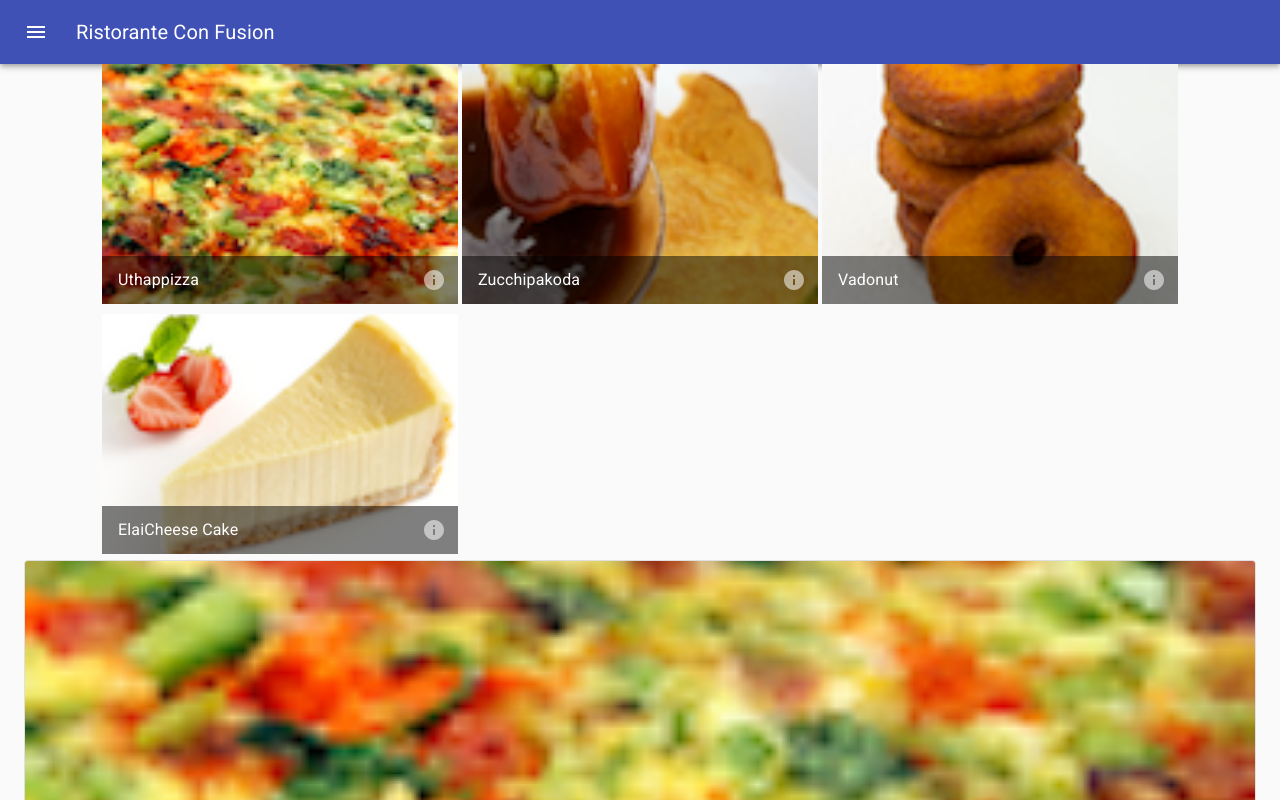
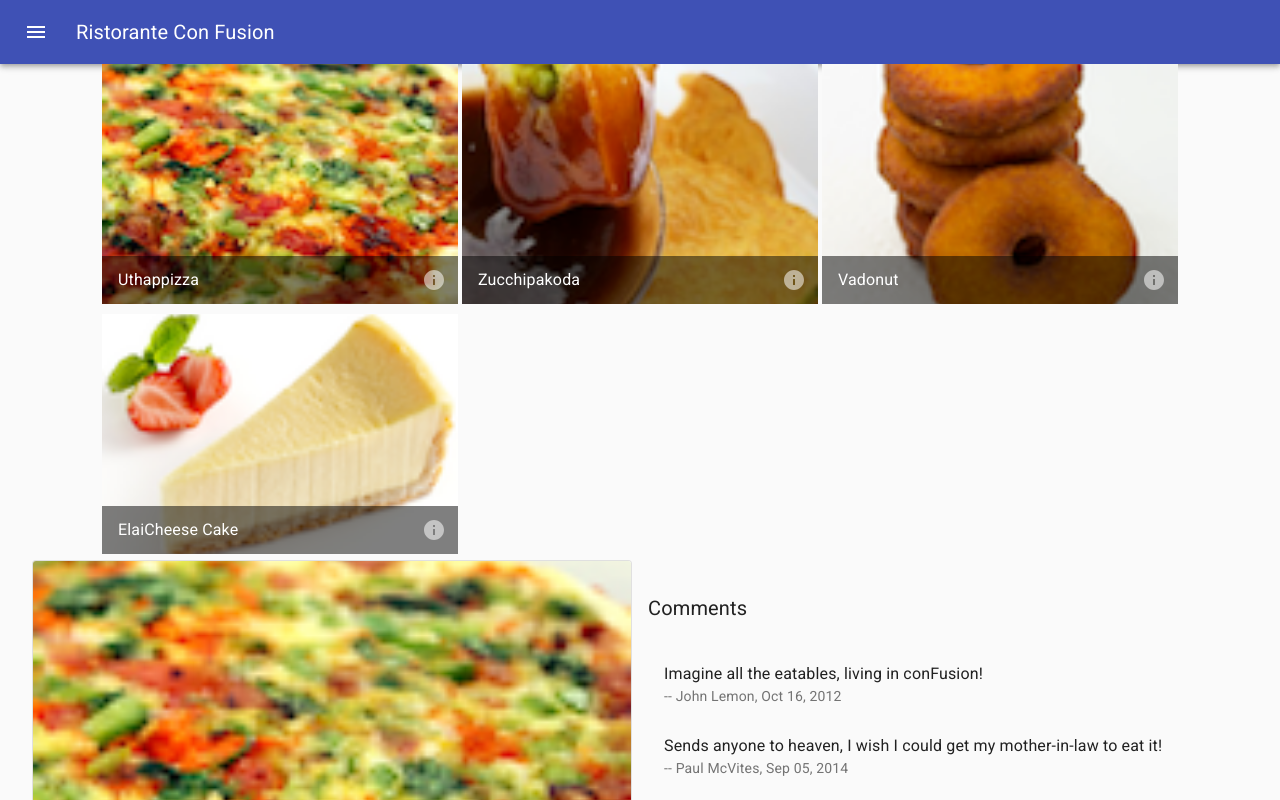
Before and after one commit to jmuppala/confusion-react-16.3.1, a React (Create React App) app: page / in a window 1280 px wide. Both pictures are taken after a click on the item "Uthappizza". Shown: the top 800 px of the page. Built offline with nearby package versions, Linux system fonts and the light colour scheme.

Commit message:
Assignment 1

```diff
--- /dev/null
+++ b/src/components/DishDetailComponent.js
@@ -0,0 +1,79 @@
+import React from 'react';
+import { makeStyles } from '@material-ui/core/styles';
+import Grid from '@material-ui/core/Grid';
+import Card from '@material-ui/core/Card';
+import CardActionArea from '@material-ui/core/CardActionArea';
+import CardContent from '@material-ui/core/CardContent';
+import CardMedia from '@material-ui/core/CardMedia';
+import List from '@material-ui/core/List';
+import ListItem from '@material-ui/core/ListItem';
+import ListItemText from '@material-ui/core/ListItemText';
+import Typography from '@material-ui/core/Typography';
+
+const useStyles = makeStyles((theme) => ({
+  root: {
+    width: '100%',
+  },
+  media: {
+    height: 480,
+  },
+  title: {
+    margin: theme.spacing(4, 0, 2),
+  }
+}));
+
+function DishCard ({ dish, classes }) {
+
+    return(
+        <Grid item xs={12} md={6}>
+            <Card variant="outlined">
+            <CardActionArea>
+                <CardMedia
+                className={classes.media}
+                image={dish.image}
+                title={dish.name}
+                />
+                <CardContent>
+                <Typography gutterBottom variant="h5" component="h2">
+                    {dish.name}
+                </Typography>
+                <Typography variant="body2" color="textSecondary" component="p">
+                    {dish.description}
+                </Typography>
+                </CardContent>
+            </CardActionArea>
+            </Card>
+        </Grid>
+    );
+}
+
+function DishComments({ comments, classes }) {
+    return(
+        <Grid item xs={12} md={6}>
+            <Typography variant="h6" className={classes.title}>
+                Comments
+            </Typography>
+            <List>
+              {comments.map((comment) => (
+                <ListItem key={comment.id} >
+                    <ListItemText
+                    primary={comment.comment}
+                    secondary={<>-- {comment.author}, {new Intl.DateTimeFormat('en-US', { year: 'numeric', month: 'short', day:'2-digit'}).format(new Date(Date.parse(comment.date)))} </> }
+                    />
+                </ListItem>
+              ))}
+            </List>
+        </Grid>
+    );
+}
+
+export default function DishDetail ({ dish }) {
+    const classes = useStyles();
+
+    return(
+        <Grid container spacing={2} className={classes.root}>
+            <DishCard dish={dish} classes={classes} />
+            <DishComments comments={dish.comments} classes={classes} />
+        </Grid>
+    );
+}
--- a/src/components/MenuComponent.js
+++ b/src/components/MenuComponent.js
@@ -5,12 +5,8 @@ import GridListTile from '@material-ui/core/GridListTile';
 import GridListTileBar from '@material-ui/core/GridListTileBar';
 import IconButton from '@material-ui/core/IconButton';
 import InfoIcon from '@material-ui/icons/Info';
-import Card from '@material-ui/core/Card';
-import CardActionArea from '@material-ui/core/CardActionArea';
-import CardContent from '@material-ui/core/CardContent';
-import CardMedia from '@material-ui/core/CardMedia';
-import Typography from '@material-ui/core/Typography';
 import { DISHES } from '../shared/dishes';
+import DishDetail from './DishDetailComponent';
 
 const useStyles = makeStyles((theme) => ({
   root: {
@@ -26,33 +22,8 @@ const useStyles = makeStyles((theme) => ({
   },
   icon: {
     color: 'rgba(255, 255, 255, 0.54)',
-  },
-  media: {
-    height: 480,
-  },
+  }
 }));
-
-function DishCard ({ dish, classes }) {
-    return(
-      <Card className={classes.root} variant="outlined">
-        <CardActionArea>
-          <CardMedia
-            className={classes.media}
-            image={dish.image}
-            title={dish.name}
-          />
-          <CardContent>
-            <Typography gutterBottom variant="h5" component="h2">
-              {dish.name}
-            </Typography>
-            <Typography variant="body2" color="textSecondary" component="p">
-              {dish.description}
-            </Typography>
-          </CardContent>
-        </CardActionArea>
-      </Card>
-    );
-}
 
 export default function MenuList() {
   const classes = useStyles();
@@ -78,7 +49,7 @@ export default function MenuList() {
                 </GridListTile>
             ))}
         </GridList>
-        {selectedDish ? <DishCard dish={selectedDish} classes={classes} /> : null }
+        {selectedDish ? <DishDetail dish={selectedDish} /> : null }
     </div>
   );
 }
```
